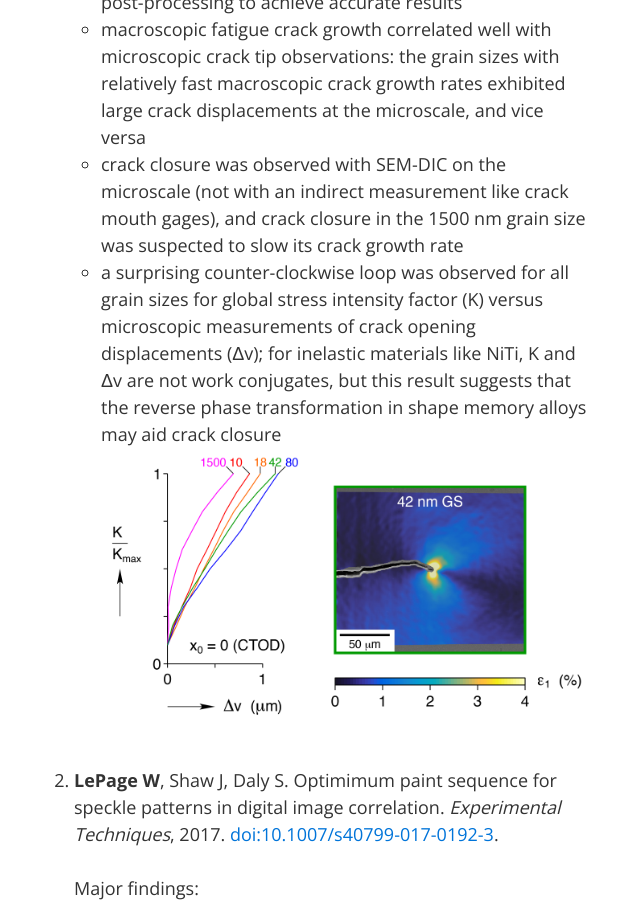
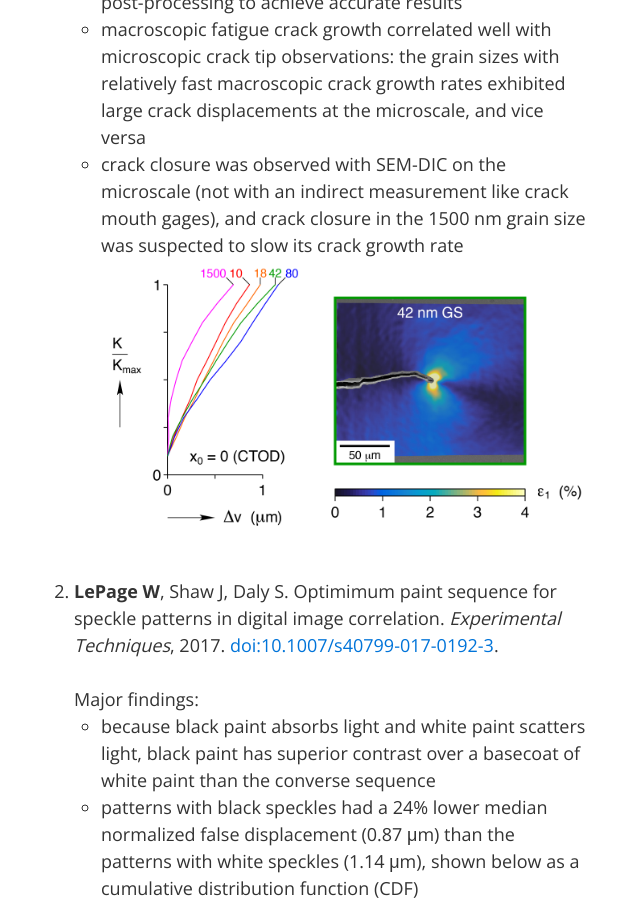
Before and after one commit to wlepage/wlepage.github.io, a Jekyll site: the page built from index.md, in a window 1280 px wide and 900 px high, scrolled down 2904 px. Shown: the whole window, without its empty margins (323-963 px from the left). Built offline with Jekyll 4.4.1, drawn with Linux system fonts in a browser that asks for light colours.

Commit message:
Update index.md

```diff
--- a/index.md
+++ b/index.md
@@ -50,8 +50,7 @@ One experimental technique that has been especially useful in my research is dig
 Major findings:
 	+ a new external scanning technique for SEM-DIC largely eliminated the drift, distortion, and scanning errors that otherwise require lengthy scan times and/or extensive post-processing to achieve accurate results
 	+ macroscopic fatigue crack growth correlated well with microscopic crack tip observations: the grain sizes with relatively fast macroscopic crack growth rates exhibited large crack displacements at the microscale, and vice versa
-	+ crack closure was observed with SEM-DIC on the microscale (not with an indirect measurement like crack mouth gages), and crack closure in the 1500 nm grain size was suspected to slow its crack growth rate
-	+ a surprising counter-clockwise loop was observed for all grain sizes for global stress intensity factor (K) versus microscopic measurements of crack opening displacements (Δv); for inelastic materials like NiTi, K and Δv are not work conjugates, but this result suggests that the reverse phase transformation in shape memory alloys may aid crack closure<br />
+	+ crack closure was observed with SEM-DIC on the microscale (not with an indirect measurement like crack mouth gages), and crack closure in the 1500 nm grain size was suspected to slow its crack growth rate<br />
 ![Grain size effects on NiTi fatigue crack growth](img/TOC_grainsizeNiTiFatigue-01.png "Grain size effects on NiTi fatigue crack growth")<br />
 1. __LePage W__, Shaw J, Daly S. Optimimum paint sequence for speckle patterns in digital image correlation. _Experimental Techniques_, 2017. [doi:10.1007/s40799-017-0192-3](http://doi.org/10.1007/s40799-017-0192-3).<br /><br />
 Major findings:
```
